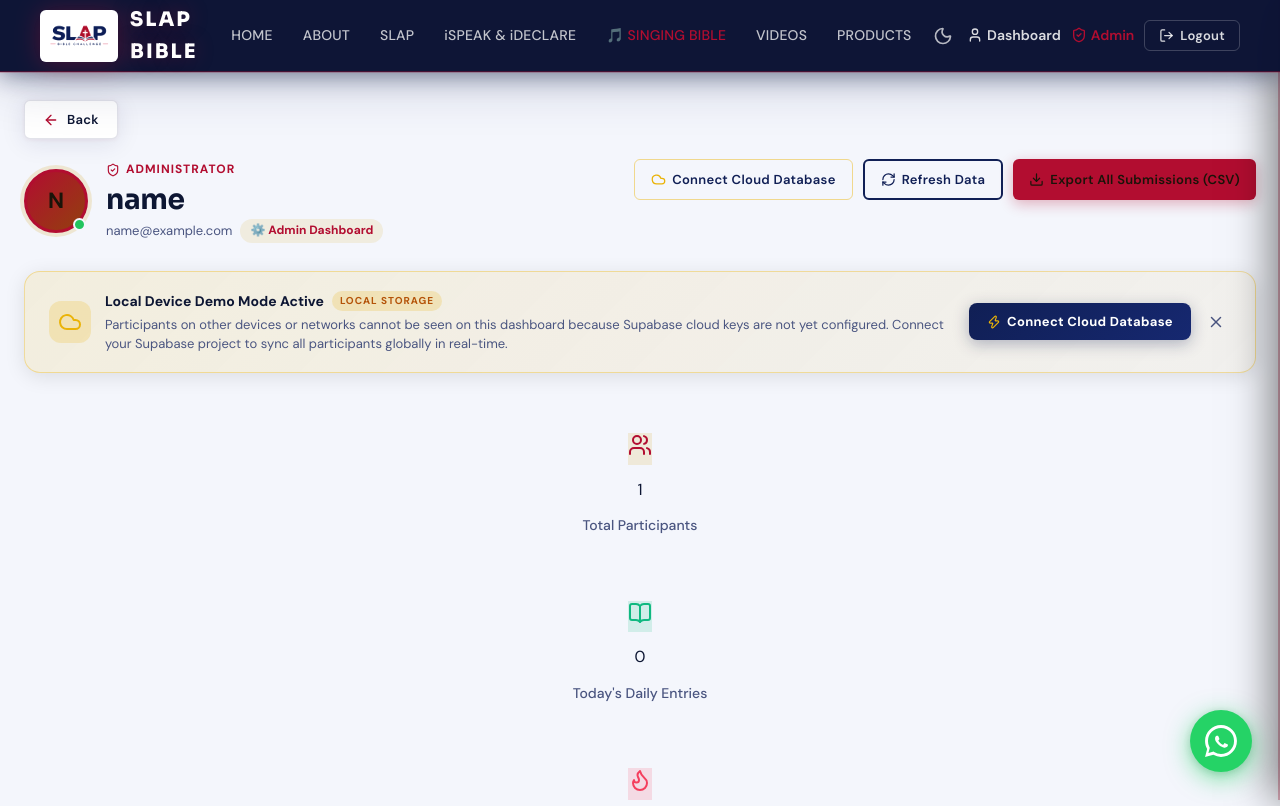
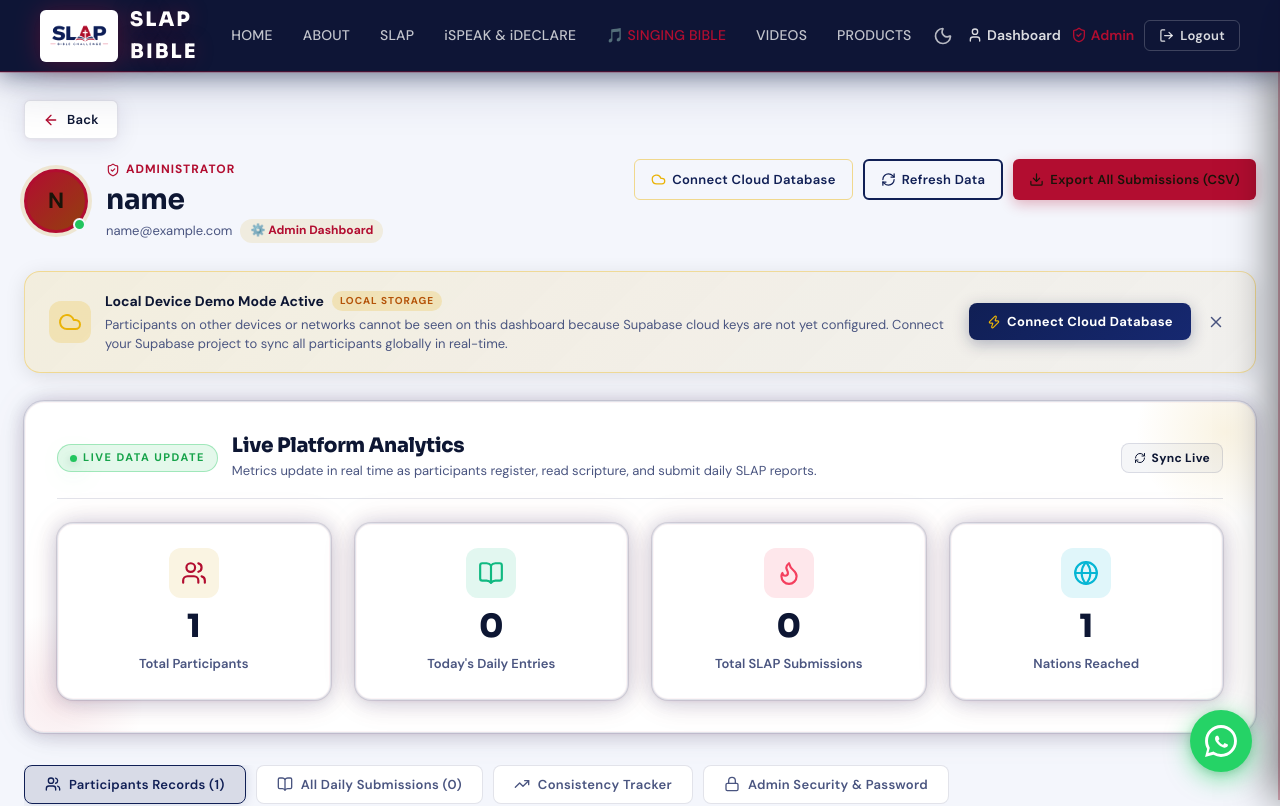
Before and after one commit to Anibe007/SLAP_BIBLE-PATTERN-CHALLENGE, a React (Vite) app in the folder web-client/: page /admin in a window 1280 px wide. Shown: the top 806 px of the page. Built offline with nearby package versions, Linux system fonts and the light colour scheme; sample sign-in values are in the browser's storage.

Commit message:
feat(admin): display Live Data Update section inside Home-style glowing card

```diff
--- a/web-client/src/pages/Admin.jsx
+++ b/web-client/src/pages/Admin.jsx
@@ -16,6 +16,7 @@ import {
   TrendingUp, Activity, Award, Clock, Zap, Cloud, Settings, ExternalLink, Copy, Check
 } from 'lucide-react';
 import AnimateOnScroll from '../components/AnimateOnScroll';
+import CountUp from '../components/CountUp';
 import { printOrDownloadSingleReport } from './Dashboard';
 
 export default function Admin() {
@@ -708,38 +709,326 @@ export default function Admin() {
         </div>
       )}
 
-      {/* KPI Overview Metrics */}
-      <div className="stats-grid" style={{ marginBottom: '32px' }}>
-        <div className="stat-card">
-          <div className="stat-icon" style={{ background: 'rgba(212, 160, 23, 0.15)', color: 'var(--accent-gold)' }}>
-            <Users size={24} />
-          </div>
-          <div className="stat-value">{metrics?.totalParticipants || users.length}</div>
-          <div className="stat-label">Total Participants</div>
+      {/* ─── Live Data Update Section (Inside Home-style Glowing Card) ─── */}
+      <div
+        className="glass-card glow-card-dual"
+        style={{
+          borderRadius: '20px',
+          padding: 'clamp(22px, 3vw, 32px)',
+          marginBottom: '32px',
+          border: '1px solid var(--border-color)',
+          boxShadow: 'var(--card-shadow), var(--card-glow)',
+          background: 'var(--bg-secondary)',
+          position: 'relative',
+          overflow: 'hidden'
+        }}
+      >
+        {/* Subtle ambient corner glow consistent with Home Page styling */}
+        <div
+          style={{
+            position: 'absolute',
+            top: '-60px',
+            right: '-60px',
+            width: '180px',
+            height: '180px',
+            borderRadius: '50%',
+            background: 'radial-gradient(circle, rgba(212, 160, 23, 0.12) 0%, transparent 70%)',
+            pointerEvents: 'none',
+            zIndex: 0
+          }}
+        />
+        <div
+          style={{
+            position: 'absolute',
+            bottom: '-60px',
+            left: '-60px',
+            width: '180px',
+            height: '180px',
+            borderRadius: '50%',
+            background: 'radial-gradient(circle, rgba(178, 13, 48, 0.08) 0%, transparent 70%)',
+            pointerEvents: 'none',
+            zIndex: 0
+          }}
+        />
+
+        {/* Section Header */}
+        <div
+          style={{
+            display: 'flex',
+            justifyContent: 'space-between',
+            alignItems: 'center',
+            flexWrap: 'wrap',
+            gap: '14px',
+            marginBottom: '24px',
+            paddingBottom: '16px',
+            borderBottom: '1px solid var(--border-color)',
+            position: 'relative',
+            zIndex: 1
+          }}
+        >
+          <div style={{ display: 'flex', alignItems: 'center', gap: '14px', flexWrap: 'wrap' }}>
+            {/* Live Data Badge matching Home Page */}
+            <span
+              style={{
+                display: 'inline-flex',
+                alignItems: 'center',
+                gap: '6px',
+                background: 'rgba(34,197,94,0.12)',
+                border: '1px solid rgba(34,197,94,0.35)',
+                color: '#16a34a',
+                fontSize: '11px',
+                fontWeight: '800',
+                letterSpacing: '1.5px',
+                textTransform: 'uppercase',
+                padding: '4px 12px',
+                borderRadius: '999px'
+              }}
+            >
+              <span
+                style={{
+                  width: '7px',
+                  height: '7px',
+                  borderRadius: '50%',
+                  background: '#22c55e',
+                  display: 'inline-block',
+                  animation: 'wa-pulse 1.8s ease-in-out infinite'
+                }}
+              />
+              Live Data Update
+            </span>
+
+            <div>
+              <h2
+                style={{
+                  margin: 0,
+                  fontSize: '20px',
+                  fontWeight: '800',
+                  color: 'var(--text-primary)',
+                  letterSpacing: '-0.3px',
+                  display: 'flex',
+                  alignItems: 'center',
+                  gap: '8px'
+                }}
+              >
+                Live Platform Analytics
+              </h2>
+              <p style={{ margin: '2px 0 0', fontSize: '13px', color: 'var(--text-secondary)' }}>
+                Metrics update in real time as participants register, read scripture, and submit daily SLAP reports.
+              </p>
+            </div>
+          </div>
+
+          <button
+            type="button"
+            onClick={loadAdminData}
+            style={{
+              display: 'inline-flex',
+              alignItems: 'center',
+              gap: '6px',
+              padding: '6px 12px',
+              borderRadius: '8px',
+              border: '1px solid var(--border-color)',
+              background: 'rgba(16, 31, 85, 0.04)',
+              color: 'var(--text-primary)',
+              fontSize: '12px',
+              fontWeight: '700',
+              cursor: 'pointer',
+              transition: 'all 0.2s ease'
+            }}
+            title="Sync latest live updates"
+            onMouseEnter={e => e.currentTarget.style.background = 'rgba(16, 31, 85, 0.08)'}
+            onMouseLeave={e => e.currentTarget.style.background = 'rgba(16, 31, 85, 0.04)'}
+          >
+            <RefreshCw size={12} className={loading ? 'animate-spin' : ''} />
+            <span>Sync Live</span>
+          </button>
         </div>
 
-        <div className="stat-card">
-          <div className="stat-icon" style={{ background: 'rgba(16, 185, 129, 0.15)', color: '#10b981' }}>
-            <BookOpen size={24} />
-          </div>
-          <div className="stat-value">{metrics?.todaySubmissions || 0}</div>
-          <div className="stat-label">Today's Daily Entries</div>
-        </div>
-
-        <div className="stat-card">
-          <div className="stat-icon" style={{ background: 'rgba(244, 63, 94, 0.15)', color: '#f43f5e' }}>
-            <Flame size={24} />
-          </div>
-          <div className="stat-value">{metrics?.totalSubmissions || reports.length}</div>
-          <div className="stat-label">Total SLAP Submissions</div>
-        </div>
-
-        <div className="stat-card">
-          <div className="stat-icon" style={{ background: 'rgba(6, 182, 212, 0.15)', color: '#06b6d4' }}>
-            <Globe size={24} />
-          </div>
-          <div className="stat-value">{metrics?.nationsReached || allCountries.length}</div>
-          <div className="stat-label">Nations Reached</div>
+        {/* 4 KPI Grid Cards matching Home Page styling */}
+        <div className="grid-4" style={{ position: 'relative', zIndex: 1 }}>
+          {/* Card 1: Total Participants */}
+          <div
+            className="glass-card"
+            style={{
+              display: 'flex',
+              flexDirection: 'column',
+              alignItems: 'center',
+              textAlign: 'center',
+              gap: '12px',
+              padding: '24px 16px',
+              borderRadius: '16px',
+              border: '1px solid var(--border-color)',
+              boxShadow: 'var(--card-shadow), var(--card-glow)',
+              transition: 'all 0.3s ease'
+            }}
+          >
+            <div
+              style={{
+                width: '50px',
+                height: '50px',
+                borderRadius: '12px',
+                background: 'rgba(212, 160, 23, 0.12)',
+                color: 'var(--accent-gold)',
+                display: 'flex',
+                alignItems: 'center',
+                justifyContent: 'center'
+              }}
+            >
+              <Users size={26} />
+            </div>
+            <CountUp
+              end={metrics?.totalParticipants || users.length}
+              duration={1200}
+              style={{
+                fontSize: '32px',
+                fontWeight: '800',
+                color: 'var(--text-primary)',
+                lineHeight: 1,
+                fontFamily: 'var(--font-serif)'
+              }}
+            />
+            <span style={{ fontSize: '13px', color: 'var(--text-secondary)', fontWeight: '600' }}>
+              Total Participants
+            </span>
+          </div>
+
+          {/* Card 2: Today's Daily Entries */}
+          <div
+            className="glass-card"
+            style={{
+              display: 'flex',
+              flexDirection: 'column',
+              alignItems: 'center',
+              textAlign: 'center',
+              gap: '12px',
+              padding: '24px 16px',
+              borderRadius: '16px',
+              border: '1px solid var(--border-color)',
+              boxShadow: 'var(--card-shadow), var(--card-glow)',
+              transition: 'all 0.3s ease'
+            }}
+          >
+            <div
+              style={{
+                width: '50px',
+                height: '50px',
+                borderRadius: '12px',
+                background: 'rgba(16, 185, 129, 0.12)',
+                color: '#10b981',
+                display: 'flex',
+                alignItems: 'center',
+                justifyContent: 'center'
+              }}
+            >
+              <BookOpen size={26} />
+            </div>
+            <CountUp
+              end={metrics?.todaySubmissions || 0}
+              duration={1200}
+              style={{
+                fontSize: '32px',
+                fontWeight: '800',
+                color: 'var(--text-primary)',
+                lineHeight: 1,
+                fontFamily: 'var(--font-serif)'
+              }}
+            />
+            <span style={{ fontSize: '13px', color: 'var(--text-secondary)', fontWeight: '600' }}>
+              Today's Daily Entries
+            </span>
+          </div>
+
+          {/* Card 3: Total SLAP Submissions */}
+          <div
+            className="glass-card"
+            style={{
+              display: 'flex',
+              flexDirection: 'column',
+              alignItems: 'center',
+              textAlign: 'center',
+              gap: '12px',
+              padding: '24px 16px',
+              borderRadius: '16px',
+              border: '1px solid var(--border-color)',
+              boxShadow: 'var(--card-shadow), var(--card-glow)',
+              transition: 'all 0.3s ease'
+            }}
+          >
+            <div
+              style={{
+                width: '50px',
+                height: '50px',
+                borderRadius: '12px',
+                background: 'rgba(244, 63, 94, 0.12)',
+                color: '#f43f5e',
+                display: 'flex',
+                alignItems: 'center',
+                justifyContent: 'center'
+              }}
+            >
+              <Flame size={26} />
+            </div>
+            <CountUp
+              end={metrics?.totalSubmissions || reports.length}
+              duration={1200}
+              style={{
+                fontSize: '32px',
+                fontWeight: '800',
+                color: 'var(--text-primary)',
+                lineHeight: 1,
+                fontFamily: 'var(--font-serif)'
+              }}
+            />
+            <span style={{ fontSize: '13px', color: 'var(--text-secondary)', fontWeight: '600' }}>
+              Total SLAP Submissions
+            </span>
+          </div>
+
+          {/* Card 4: Nations Reached */}
+          <div
+            className="glass-card"
+            style={{
+              display: 'flex',
+              flexDirection: 'column',
+              alignItems: 'center',
+              textAlign: 'center',
+              gap: '12px',
+              padding: '24px 16px',
+              borderRadius: '16px',
+              border: '1px solid var(--border-color)',
+              boxShadow: 'var(--card-shadow), var(--card-glow)',
+              transition: 'all 0.3s ease'
+            }}
+          >
+            <div
+              style={{
+                width: '50px',
+                height: '50px',
+                borderRadius: '12px',
+                background: 'rgba(6, 182, 212, 0.12)',
+                color: '#06b6d4',
+                display: 'flex',
+                alignItems: 'center',
+                justifyContent: 'center'
+              }}
+            >
+              <Globe size={26} />
+            </div>
+            <CountUp
+              end={metrics?.nationsReached || allCountries.length}
+              duration={1200}
+              style={{
+                fontSize: '32px',
+                fontWeight: '800',
+                color: 'var(--text-primary)',
+                lineHeight: 1,
+                fontFamily: 'var(--font-serif)'
+              }}
+            />
+            <span style={{ fontSize: '13px', color: 'var(--text-secondary)', fontWeight: '600' }}>
+              Nations Reached
+            </span>
+          </div>
         </div>
       </div>
 
```
